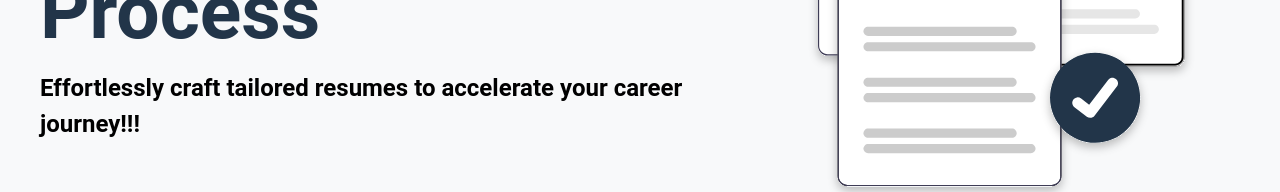
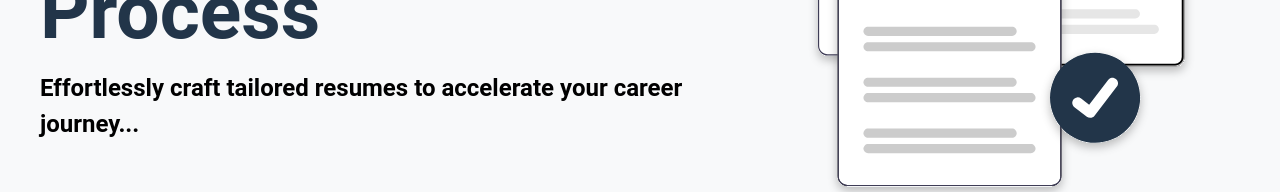
Before and after one commit to sebat2004/QuickTailor, a Vue app in the folder frontend/: page / in a window 1280 px wide. Shown: the part 495-687 px from the top of the page. Built offline with nearby package versions, Linux system fonts and the light colour scheme.

Commit message:
Testing AWS CD upload

```diff
--- a/frontend/src/pages/Home.vue
+++ b/frontend/src/pages/Home.vue
@@ -9,7 +9,7 @@ import NavComponent from '../components/NavComponent.vue'
     <div class="container">
       <div class="left">
         <h1>Speed Up the Application Process</h1>
-        <h2>Effortlessly craft tailored resumes to accelerate your career journey!!!</h2>
+        <h2>Effortlessly craft tailored resumes to accelerate your career journey...</h2>
       </div>
       <div class="right">
         <img src="../assets/Blank_Resumes.svg" alt="Blank Resumes" />
```
